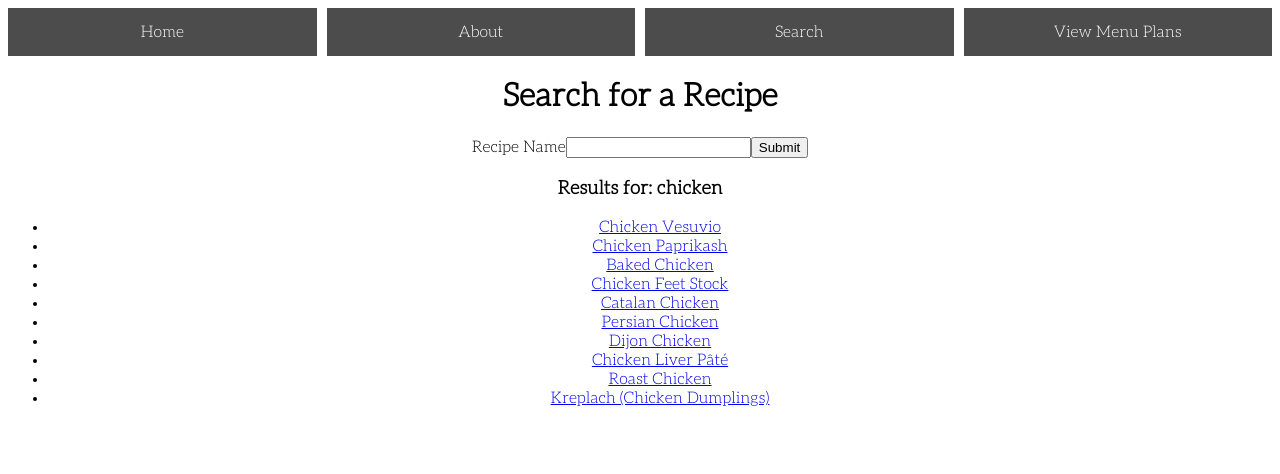
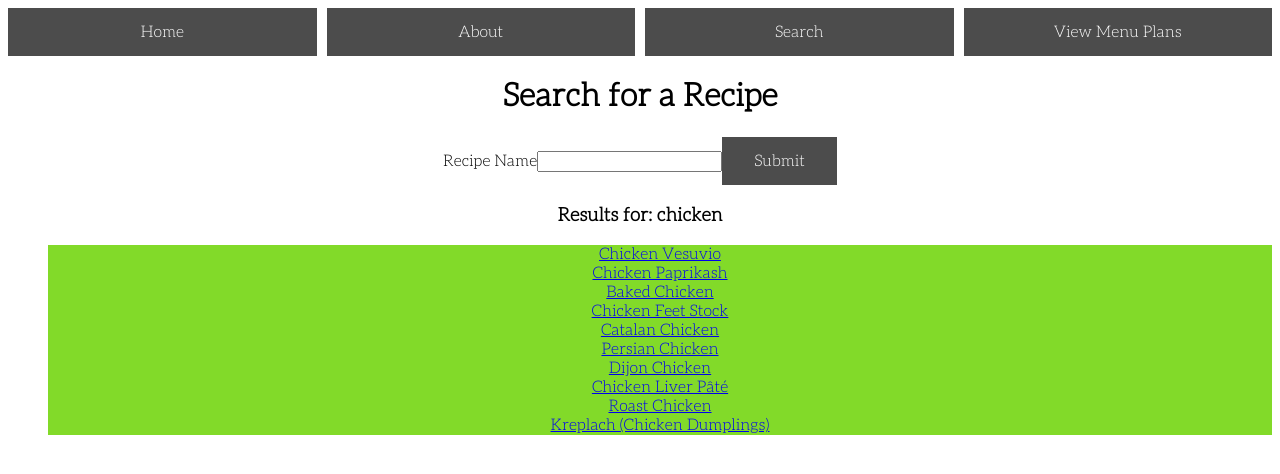
Before and after one commit to dwinniford/nutrition-tracker, a React (Create React App) app: page /search in a window 1280 px wide. Both pictures are taken after typing "Sample" into the empty fields and a click on the input 779 px from the left and 147 px from the top of the page. Shown: the top 474 px of the page. Built offline with nearby package versions, Linux system fonts and the light colour scheme.

Commit message:
adds recipe card background

```diff
--- a/src/components/RecipeCard.js
+++ b/src/components/RecipeCard.js
@@ -1,12 +1,13 @@
 import React, { Component } from 'react'
+
 
 export default class RecipeCard extends Component {
     render() {
         return (
-            <li>
+            <div className="recipe-card">
                 <a href={this.props.recipe.url}>{this.props.recipe.label}</a>
                 {/* <image src={this.props.recipe.image} /> */}
-            </li>
+            </div>
         )
     }
 }
--- a/src/components/SearchForm.js
+++ b/src/components/SearchForm.js
@@ -25,7 +25,7 @@ export default class SearchForm extends Component {
                     <h1>Search for a Recipe</h1>
                     <label>Recipe Name</label>
                     <input type="text" onChange={this.handleChange} value={this.state.text}/>
-                    <input type="Submit" />
+                    <input className="black-button" type="Submit" />
                 </form>
             </div>
         )
--- /dev/null
+++ b/src/containers/SearchContainer.css
@@ -0,0 +1,3 @@
+.recipe-card {
+    background: rgb(130, 218, 41)
+}
--- a/src/containers/SearchContainer.js
+++ b/src/containers/SearchContainer.js
@@ -3,6 +3,7 @@ import SearchForm from '../components/SearchForm.js'
 import {connect} from 'react-redux'
 import SearchResults from '../components/SearchResults.js'
 import {search} from '../actions/search.js'
+import './SearchContainer.css'
 
 class SearchContainer extends Component {
     displayResults = () => {
```
